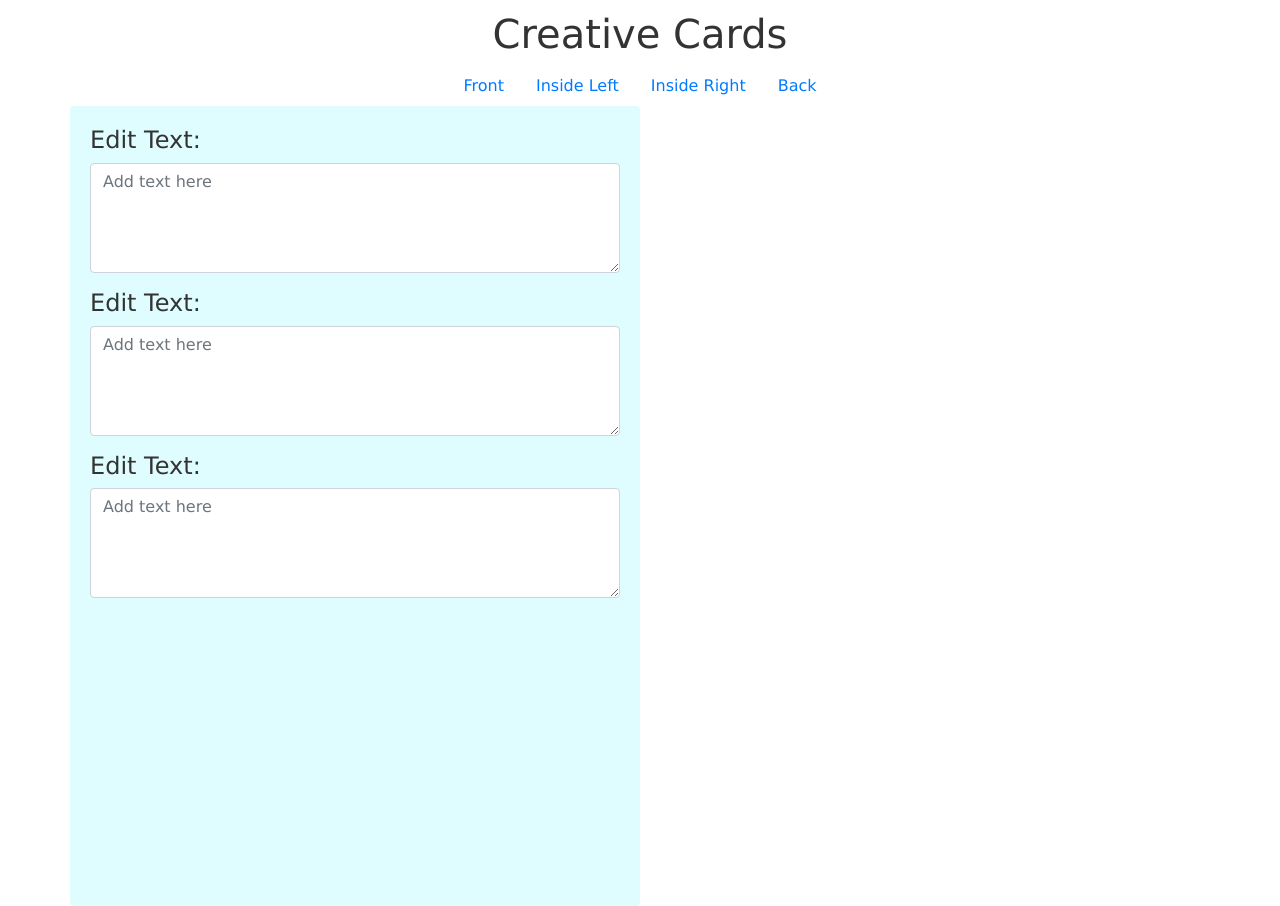
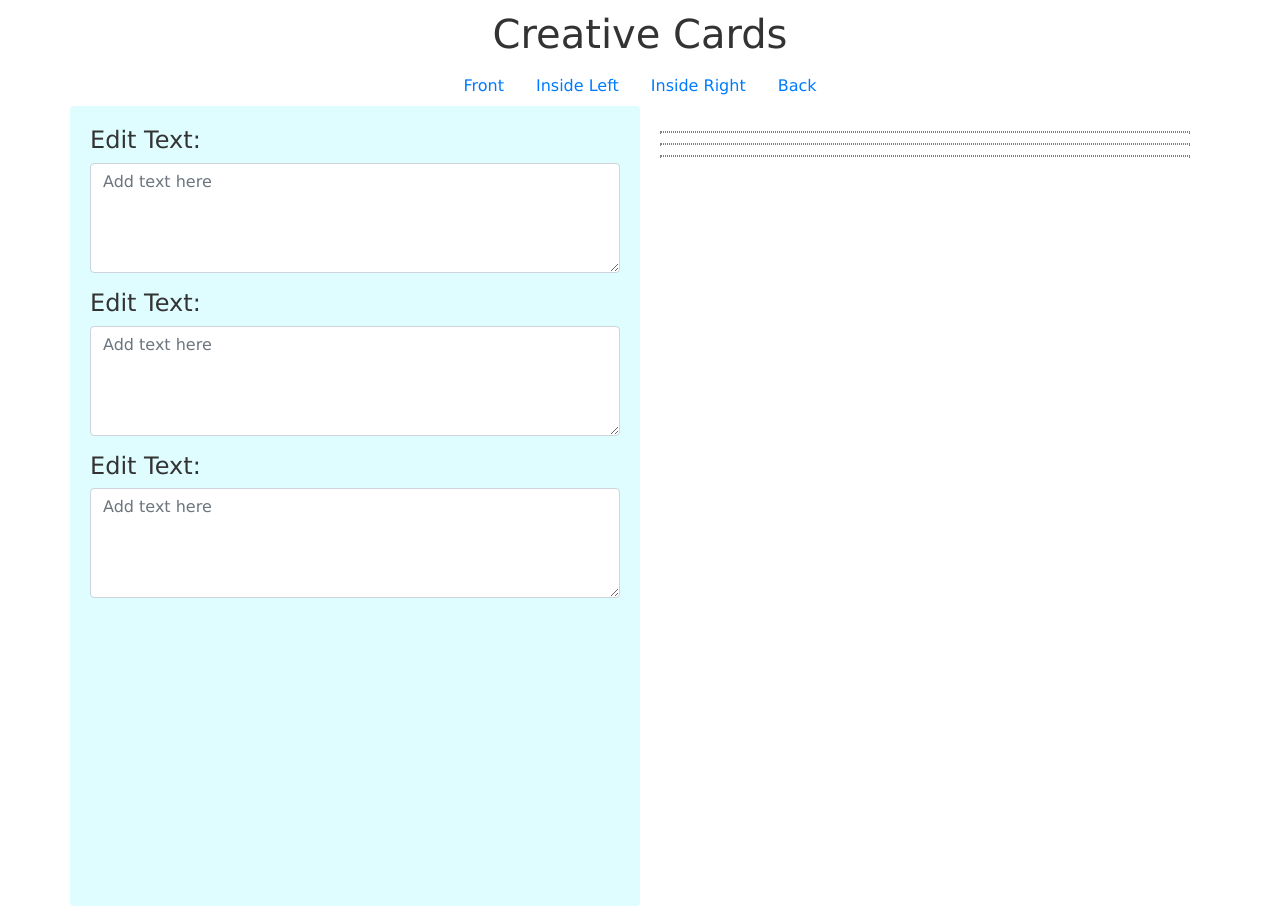
Before and after one commit to sahilmob/vue-greeting-cards, a Vue app: page / in a window 1280 px wide. Built offline with nearby package versions, Linux system fonts and the light colour scheme.

Commit message:
Add styles to p tag inside TextOutput component

```diff
--- a/src/components/card/TextOutput.vue
+++ b/src/components/card/TextOutput.vue
@@ -13,5 +13,13 @@ export default {
 <style scoped>
 p {
   font-family: "Tangerine", cursive;
+  font-size: 42px;
+  line-height: 42px;
+  text-shadow: 2px 2px 2px #aaa;
+  color: #4d4d4d;
+  margin: 5px 0;
+  border: 1px dotted gray;
+  white-space: pre-line;
+  overflow: hidden;
 }
 </style>
```
